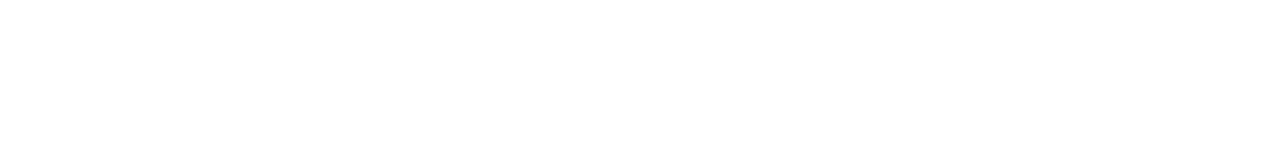
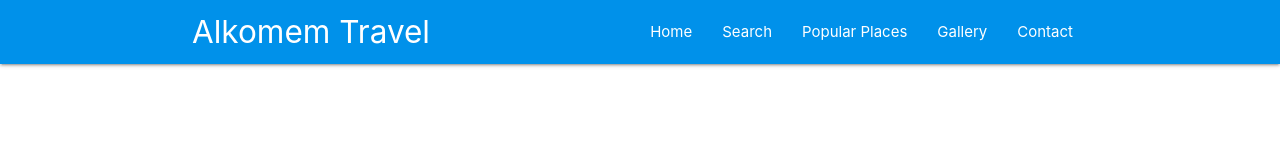
Before and after one commit to anis790615/alkomem-travel, a plain HTML site: page index.html in a window 1280 px wide. Drawn offline with nearby package versions, Linux system fonts and the light colour scheme.

Commit message:
Completed Navbar

```diff
--- a/index.html
+++ b/index.html
@@ -8,12 +8,41 @@
       <script defer src="https://use.fontawesome.com/releases/v5.12.1/js/all.js" integrity="sha384-ZbbbT1gw3joYkKRqh0kWyRp32UAvdqkpbLedQJSlnI8iLQcFVxaGyrOgOJiDQTTR" crossorigin="anonymous"></script>
       <!--Let browser know website is optimized for mobile-->
       <meta name="viewport" content="width=device-width, initial-scale=1.0"/>
-      <title>AlKomem Travel</title>
+      <title>Alkomem Travel</title>
     </head>
 
     <body>
+      <div class="navbar-fixed">
+        <nav class="light-blue accent-4">
+          <div class="container">
+            <nav-wrapper>
+              <a href="#" class="brand-logo">Alkomem Travel</a>
+              <a href="#" class="sidenav-trigger" data-target="mobile-menu"><i class="material-icons">menu</i></a>
+              <ul class="right hide-on-med-and-down">
+                <li><a href="#home">Home</a></li>
+                <li><a href="#search">Search</a></li>
+                <li><a href="#popular">Popular Places</a></li>
+                <li><a href="#gallery">Gallery</a></li>
+                <li><a href="#contact">Contact</a></li>
+              </ul>
+            </nav-wrapper>
+          </div>
+        </nav>
+      </div>
+      <ul class="sidenav" id="mobile-menu">
+        <li><a href="#home">Home</a></li>
+        <li><a href="#search">Search</a></li>
+        <li><a href="#popular">Popular Places</a></li>
+        <li><a href="#gallery">Gallery</a></li>
+        <li><a href="#contact">Contact</a></li>
+      </ul>
 
       <!--JavaScript at end of body for optimized loading-->
       <script src="https://cdnjs.cloudflare.com/ajax/libs/materialize/1.0.0/js/materialize.min.js"></script>
+      <script>
+        //Sidenav
+        const sideNav = document.querySelector('.sidenav');
+        M.Sidenav.init(sideNav, {});
+      </script>
     </body>
   </html>
```
